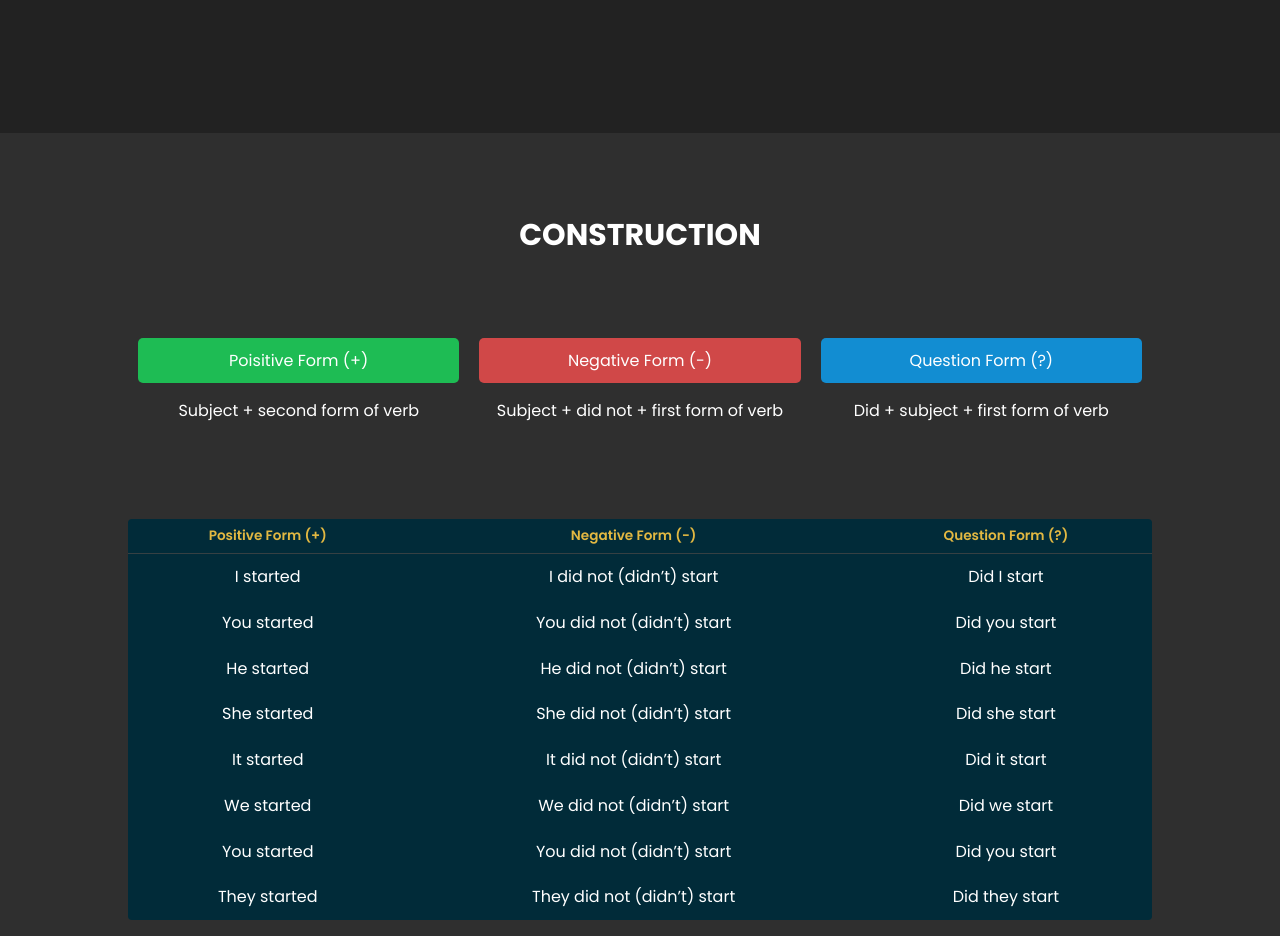
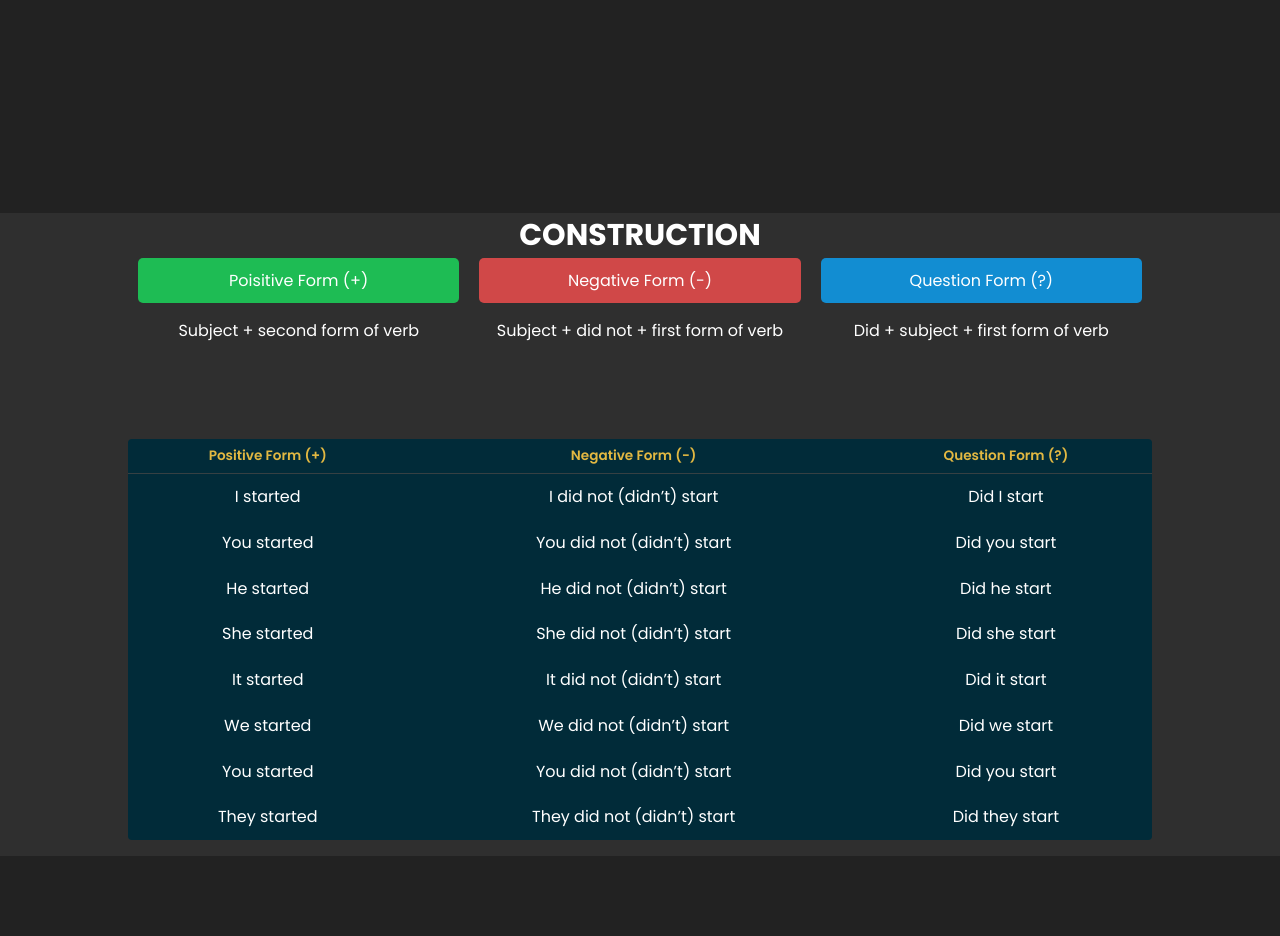
Before and after one commit to Revku/past-simple-react, a React (Create React App) app: page / in a window 1280 px wide. Shown: the part 700-1636 px from the top of the page. Built offline with nearby package versions, Linux system fonts and the light colour scheme.

Commit message:
Fix section padding

```diff
--- a/src/components/Construction/Construction.js
+++ b/src/components/Construction/Construction.js
@@ -7,6 +7,7 @@ const StyledWrapper = styled.div`
     text-align: center;
     display: flex;
     justify-content: center;
+    margin: 80px 0;
     align-items: center;
     flex-direction: column;
 
@@ -88,7 +89,6 @@ const Table = styled.table`
 
 const Title = styled.h2`
     font-size: 30px;
-    margin: 80px 0;
     text-transform: uppercase;
 `;
 
```
